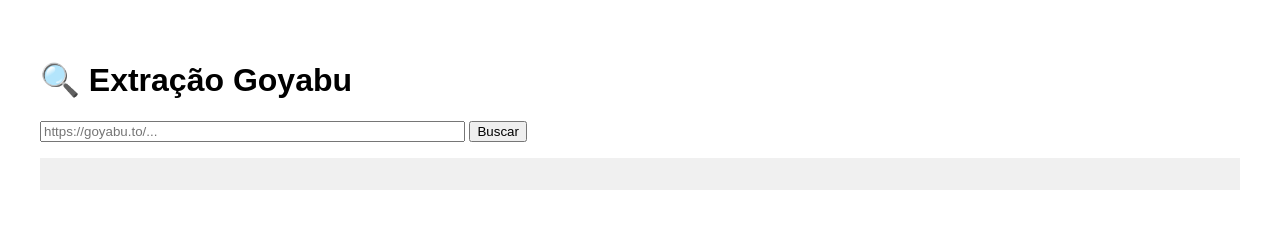
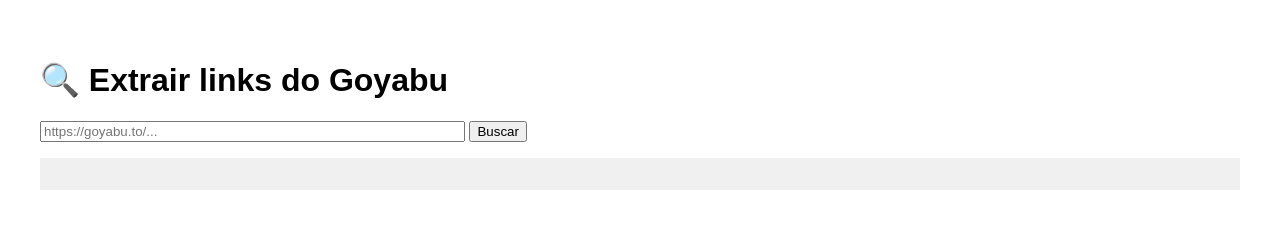
Before and after one commit to jonarasgs/my-goyabu-extractor, a plain HTML site: page public/index.html in a window 1280 px wide. Drawn offline with Linux system fonts and the light colour scheme.

Commit message:
Update index.html

```diff
--- a/public/index.html
+++ b/public/index.html
@@ -1,15 +1,11 @@
 <!DOCTYPE html>
 <html lang="pt-br">
-<head>
-  <meta charset="UTF-8">
-  <title>Goyabu Extractor</title>
-</head>
-<body style="font-family: sans-serif; padding: 2rem;">
-  <h1>🔍 Extração Goyabu</h1>
+<head><meta charset="UTF-8"><title>Goyabu Extractor</title></head>
+<body style="font-family:sans-serif;padding:2rem">
+  <h1>🔍 Extrair links do Goyabu</h1>
   <input id="url" placeholder="https://goyabu.to/..." size="50"/>
   <button onclick="buscar()">Buscar</button>
-  <pre id="saida" style="margin-top:1rem; background:#f0f0f0; padding:1rem;"></pre>
-
+  <pre id="saida" style="margin-top:1rem;background:#f0f0f0;padding:1rem"></pre>
   <script>
     async function buscar(){
       const url = document.getElementById('url').value;
@@ -18,9 +14,10 @@
         const resp = await fetch('/api/extract?url='+encodeURIComponent(url));
         const json = await resp.json();
         document.getElementById('saida').textContent = json.error ?
-          'Erro: '+json.error : JSON.stringify(json, null, 2);
+          'Erro: ' + json.error :
+          JSON.stringify(json, null, 2);
       } catch(e){
-        document.getElementById('saida').textContent = 'Erro de rede: '+e.message;
+        document.getElementById('saida').textContent = 'Erro de rede: ' + e.message;
       }
     }
   </script>
```
